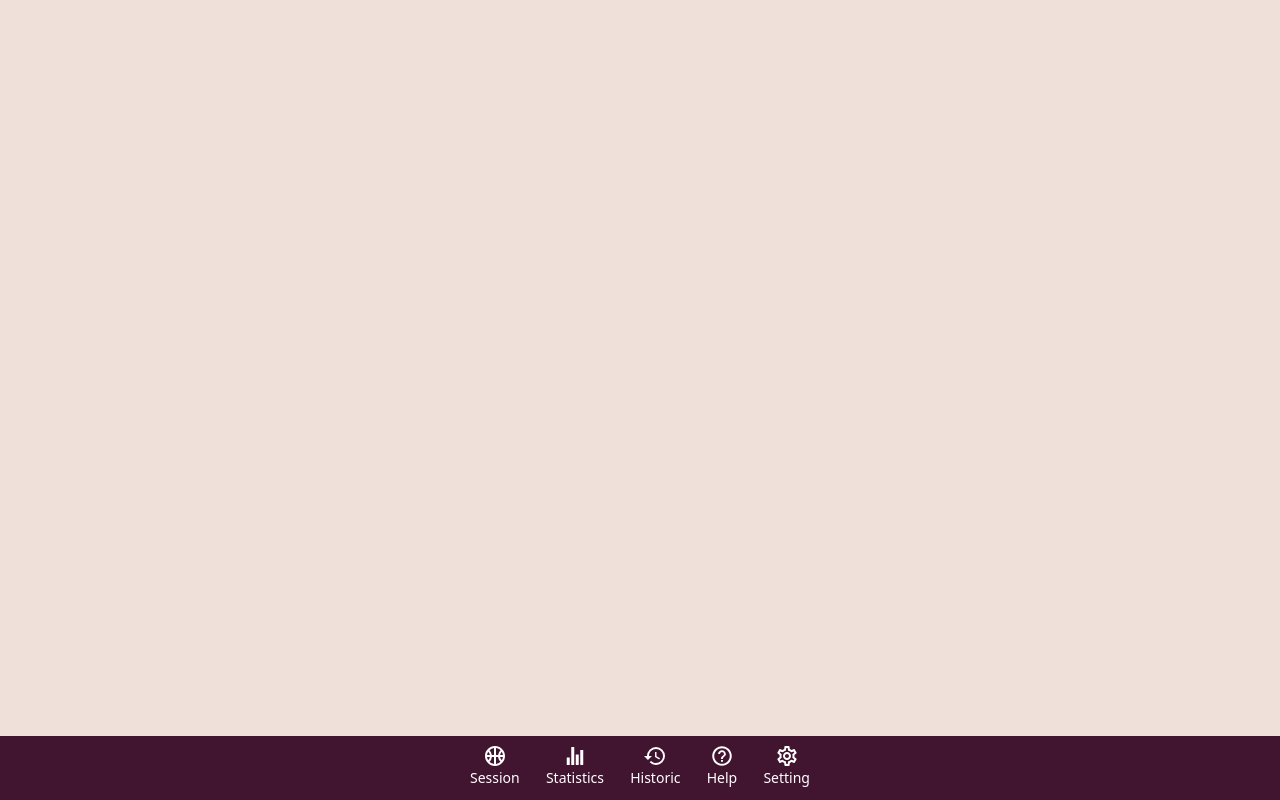
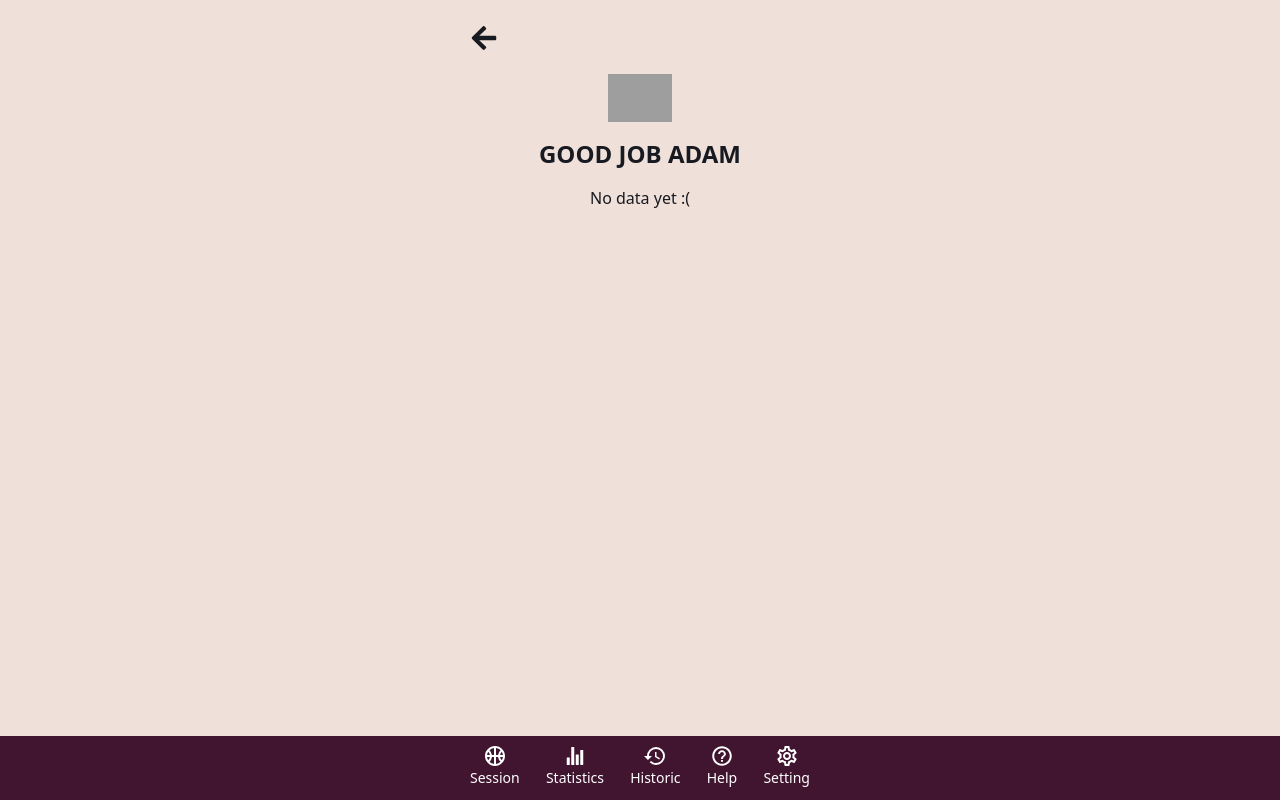
Before and after one commit to ornel77/basketball-practice-app, a React (Vite) app in the folder frontend/: page /recap in a window 1280 px wide. Built offline with nearby package versions, Linux system fonts and the light colour scheme; grey boxes are pictures that could not be loaded.

Commit message:
fix submit bug, add recap page. All good

```diff
--- a/frontend/package.json
+++ b/frontend/package.json
@@ -10,6 +10,7 @@
     "preview": "vite preview"
   },
   "dependencies": {
+    "framer-motion": "^11.3.31",
     "react": "^18.3.1",
     "react-dom": "^18.3.1",
     "react-icons": "^5.3.0",
--- a/frontend/src/App.jsx
+++ b/frontend/src/App.jsx
@@ -5,17 +5,15 @@ import HelpPage from "./pages/HelpPage";
 import HistoricPage from "./pages/HistoricPage";
 import SettingPage from "./pages/SettingPage";
 import MainNavbar from "./components/common/MainNavbar";
-import FirstAngle from "./components/session/angles/FirstAngle";
-import SecondAngle from "./components/session/angles/SecondAngle";
-import ThirdAngle from "./components/session/angles/ThirdAngle";
-import FourthAngle from "./components/session/angles/FourthAngle";
-import FifthAngle from "./components/session/angles/FifthAngle";
+import RecapPage from "./pages/RecapPage";
+
 
 function App() {
   return (
     <div className="bg-pink-100">
       <Routes>
         <Route path="/" element={<SessionPage />} />
+        <Route path="/recap" element={<RecapPage />} />
         <Route path="/stats" element={<StatsPage />} />
         <Route path="/historic" element={<HistoricPage />} />
         <Route path="/help" element={<HelpPage />} />
--- /dev/null
+++ b/frontend/src/components/recap/RecapCard.jsx
@@ -0,0 +1,23 @@
+/* eslint-disable react/prop-types */
+import { motion } from 'framer-motion';
+import { FaArrowAltCircleUp, FaArrowAltCircleDown } from 'react-icons/fa';
+
+const RecapCard = ({ delay, title, percent }) => {
+    return (
+        <motion.div
+            className='w-full bg-white p-3 rounded-xl mb-4 flex justify-between items-center'
+            initial={{ opacity: 0, y: 40 }}
+
+            animate={{ opacity: 1, y: 0 }}
+            transition={{duration: .3, delay: delay}}
+        >
+            <span>
+                {title} =&gt; {percent}%
+            </span>
+            <span>
+                <FaArrowAltCircleDown className='text-failure' size={24} />
+            </span>
+        </motion.div>
+    );
+};
+export default RecapCard;
--- /dev/null
+++ b/frontend/src/components/recap/RecapContainer.jsx
@@ -0,0 +1,41 @@
+import { FaArrowLeft } from 'react-icons/fa';
+import RecapCard from './RecapCard';
+import { avatar } from '../../utils';
+import useRecapStore from '../../store/useRecapStore';
+import { useNavigate } from 'react-router-dom';
+
+const RecapContainer = () => {
+    const {recap} = useRecapStore()
+
+    const navigate = useNavigate()
+
+    return (
+        <div>
+            {/* Redirect button */}
+            <div>
+                <button onClick={() => navigate("/")}>
+                    <FaArrowLeft size={28} />
+                </button>
+            </div>
+
+            {/* Avatar */}
+            <div className='flex justify-center py-4'>
+                <img src={avatar} alt='' className='w-16' />
+            </div>
+
+            <h2 className='title'>
+                good job <span>Adam</span>
+            </h2>
+            {recap ? (<div>
+                <RecapCard percent={recap?.fieldAvg} title={'Field Goal %'} delay={0.2} />
+                <RecapCard percent={recap?.threeAvg} title={'Three Point %'} delay={0.4} />
+                <RecapCard percent={recap?.ll} title={'Layup Left %'} delay={0.6} />
+                <RecapCard percent={recap?.lr} title={'Layup Right %'} delay={0.8} />
+                <RecapCard percent={recap?.ft} title={'Free Throww %'} delay={1} />
+            </div>) : (
+                <p className='flex justify-center items-center'>No data yet :(</p>
+            )}
+        </div>
+    );
+};
+export default RecapContainer;
--- a/frontend/src/components/session/NavSession.jsx
+++ b/frontend/src/components/session/NavSession.jsx
@@ -31,7 +31,7 @@ const NavSession = () => {
                         }`}
                         key={index}
                     >
-                        <button onClick={() => handleTab(item.tabName)}>
+                        <button type='button' onClick={() => handleTab(item.tabName)}>
                             {' '}
                             {item.label}{' '}
                         </button>
--- a/frontend/src/components/session/SessionForm.jsx
+++ b/frontend/src/components/session/SessionForm.jsx
@@ -1,17 +1,23 @@
 import SliderInput from './SliderInput';
-
 import NavSession from './NavSession';
 import { useEffect, useState } from 'react';
+
 import useInputRangeStore from '../../store/useInputRangeStore';
 import useInputNumberStore from '../../store/useInputNumberStore';
+import useRecapStore from '../../store/useRecapStore';
+
 import { generatePercent } from '../../utils/generatePercent';
+
 import { SPOT_ID } from '../../utils/data';
+import { useNavigate } from 'react-router-dom';
 
 const SessionForm = () => {
+    const navigate =  useNavigate()
     // STORE
     const { inputRangeValues, resetRangeValue } = useInputRangeStore();
     const { inputNumberValues, initializeValues, resetNumberValue } =
         useInputNumberStore();
+    const {setRecap} = useRecapStore()
 
     const currentDate = Date.now();
     const formattedDate = new Intl.DateTimeFormat('en-GB', {
@@ -24,6 +30,7 @@ const SessionForm = () => {
         .reverse()
         .join('-');
 
+    // STATE
     const [selectedDate, setSelectedDate] = useState(formattedDate);
 
     useEffect(() => {
@@ -33,10 +40,12 @@ const SessionForm = () => {
     const handleSubmit = (e) => {
         e.preventDefault();
         const average = generatePercent(inputNumberValues, inputRangeValues);
+        setRecap(average)
         console.log({ ...average, selectedDate });
         console.log(inputNumberValues);
-        // resetNumberValue();
+        resetNumberValue();
         resetRangeValue();
+        navigate('/recap')
 
     };
 
@@ -51,7 +60,7 @@ const SessionForm = () => {
             </section>
 
             <section className='bg-white rounded-lg mb-8 p-4 shadow-lg'>
-                <h2 className='text-center text-2xl uppercase font-bold mb-4'>
+                <h2 className='title'>
                     layup and free throw
                 </h2>
                 <div className='flex flex-col gap-5'>
--- a/frontend/src/components/session/SessionHeading.jsx
+++ b/frontend/src/components/session/SessionHeading.jsx
@@ -7,7 +7,7 @@ const SessionHeading = () => {
         Hi,
         <span className="italic">Adam</span>! 👋🏽{" "}
       </p>
-      <h2 className="text-center text-2xl uppercase font-bold mb-4">
+      <h2 className="title">
         start a session
       </h2>
     </>
--- a/frontend/src/index.css
+++ b/frontend/src/index.css
@@ -121,7 +121,7 @@ body {
     .container {
         @apply max-w-[340px] mx-auto sm:max-w-[450px] lg:max-w-[340px] ;
     }
-    .heading {
+    .title {
         @apply text-center text-2xl uppercase font-bold mb-4;
     }
     .tabs {
--- /dev/null
+++ b/frontend/src/pages/RecapPage.jsx
@@ -0,0 +1,12 @@
+import RecapContainer from '../components/recap/RecapContainer';
+
+const RecapPage = () => {
+    return (
+        <div className='bg-pink-100 pt-6 text-slate-800 pb-16'>
+            <div className='container'>
+                <RecapContainer />
+            </div>
+        </div>
+    );
+};
+export default RecapPage;
--- /dev/null
+++ b/frontend/src/store/useRecapStore.jsx
@@ -0,0 +1,11 @@
+import { create } from 'zustand';
+
+const useRecapStore = create((set) => ({
+    recap: undefined,
+    setRecap: (value) =>
+        set(() => ({
+            recap: value
+        })),
+}));
+
+export default useRecapStore
--- a/frontend/src/utils/index.js
+++ b/frontend/src/utils/index.js
@@ -1,3 +1,7 @@
+import Avatar from '/assets/image/avatar.png'
+export const avatar = Avatar
+
+
 
 import zero1L from '/assets/image/zero1L.svg'
 import zero2L from '/assets/image/zero2L.svg'
```
Also changed, not shown: 1 other file (tests, documents, lock files or other folders).
